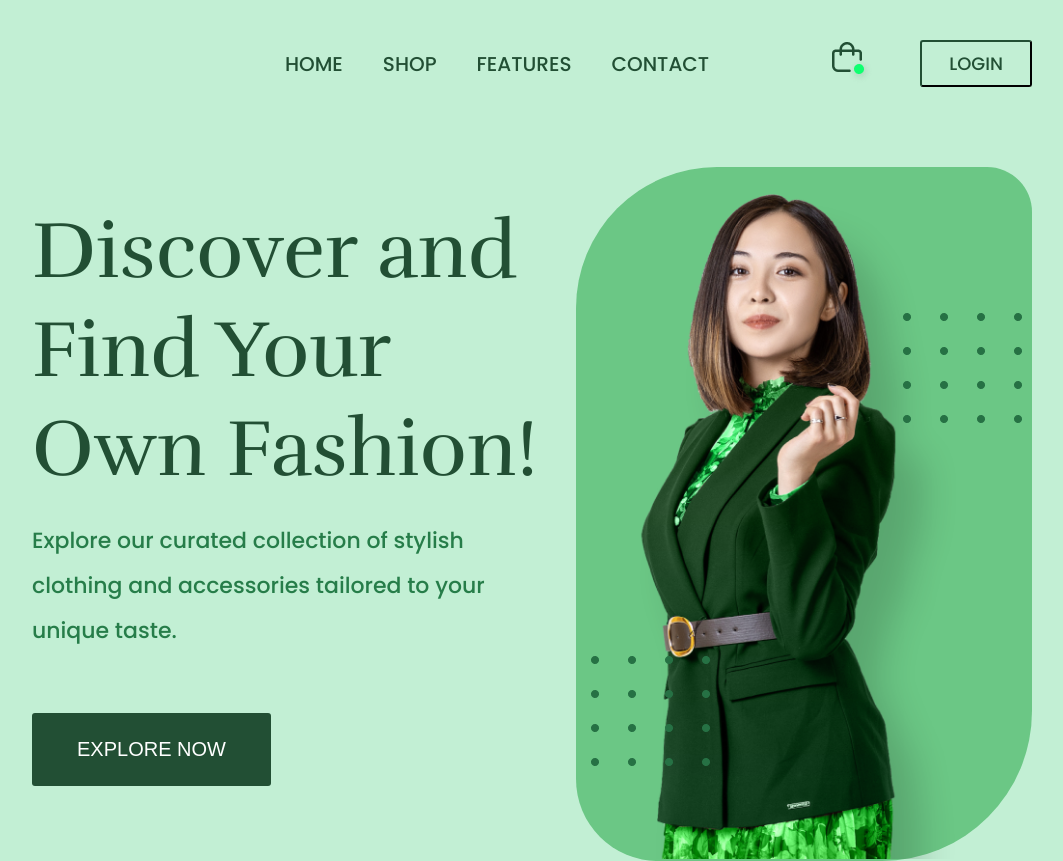
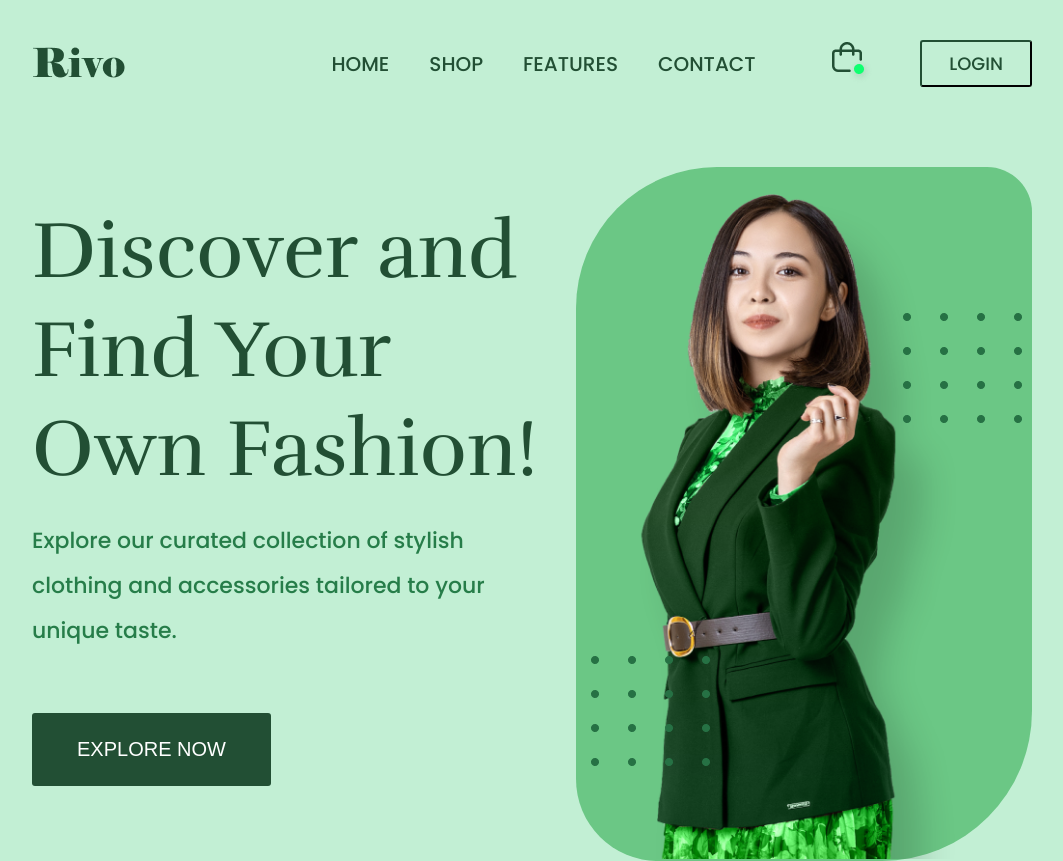
Before and after one commit to Sypher0Dronzer/rivo-clone, a plain HTML site: page index.html in a window 1280 px wide. Shown: the top 861 px of the page, without its empty margins (108-1171 px from the left). Drawn offline with Linux system fonts and the light colour scheme; a web font is replaced by a local one.

Commit message:
index.html

```diff
--- a/index.html
+++ b/index.html
@@ -44,7 +44,7 @@
   <body>
     <div class="first-pg">
       <div class="header">
-        <div class="left-section"><img src="images" alt=""></div>
+        <div class="left-section"><img src="images/Rivo-header.png" alt=""></div>
         <div class="middle-section">
           <p>HOME</p>
           <p>SHOP</p>
```
